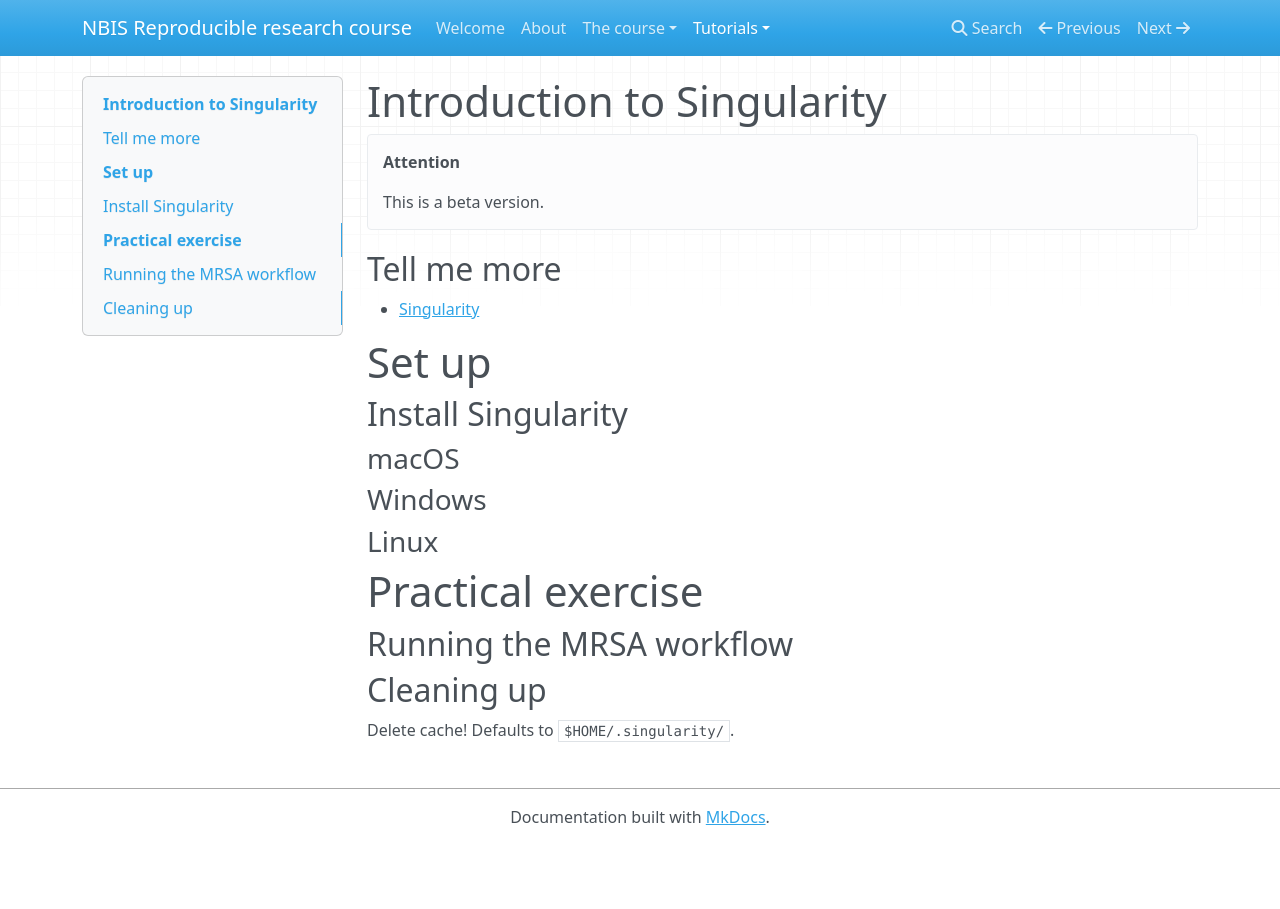
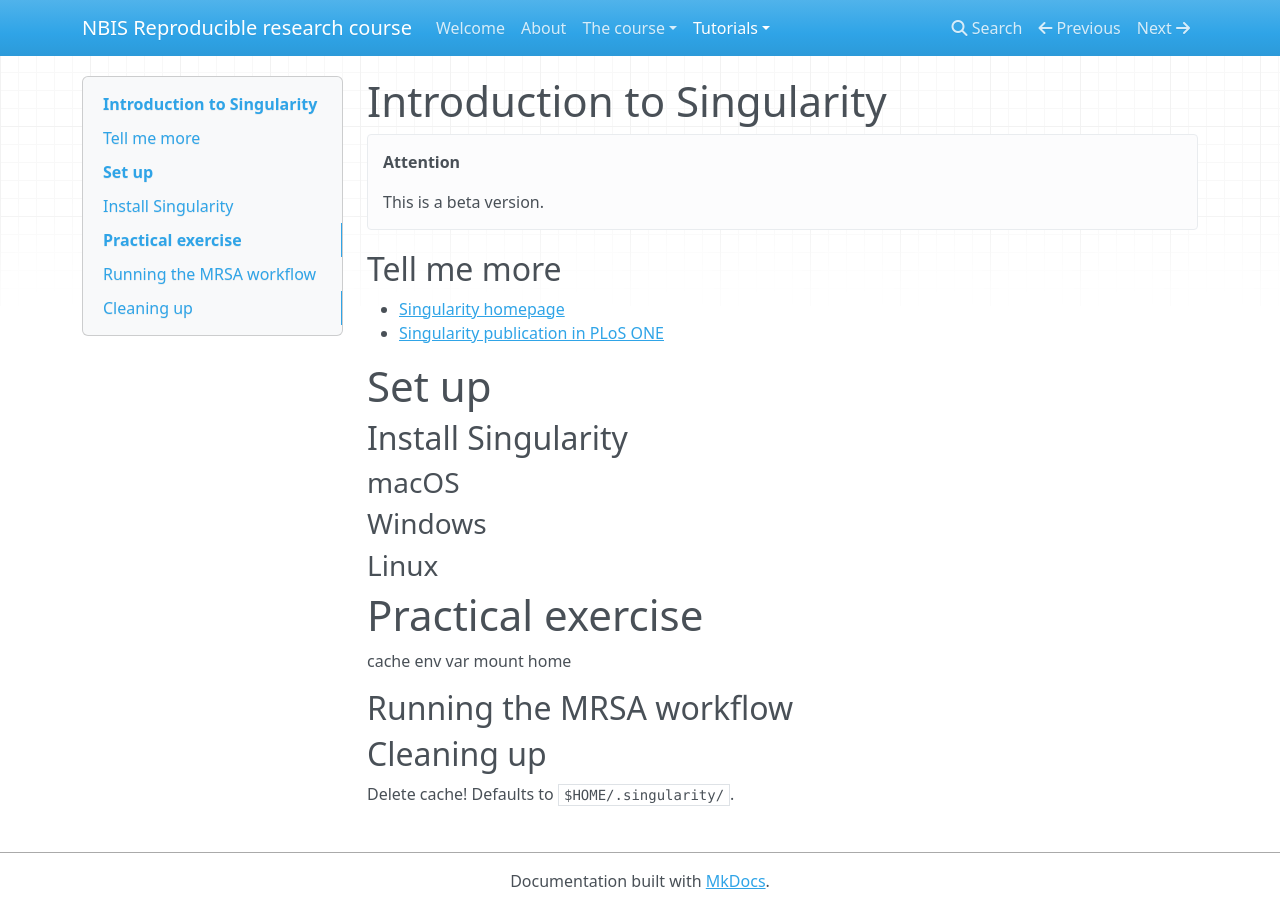
Before and after one commit to NBISweden/workshop-reproducible-research, an MkDocs documentation site: the page built from docs/singularity.md, in a window 1280 px wide. Built offline with MkDocs 1.6.1, drawn with Linux system fonts in a browser that asks for light colours; nearby versions of some CDN libraries; old or Windows-style settings are respelled for this version of MkDocs.

Commit message:
minor documentation addition

```diff
--- a/docs/singularity.md
+++ b/docs/singularity.md
@@ -4,7 +4,8 @@
     This is a beta version.
 
 ## Tell me more
-* [Singularity](http://singularity.lbl.gov/)
+* [Singularity homepage](http://singularity.lbl.gov/)
+* [Singularity publication in PLoS ONE](http://journals.plos.org/plosone/article?id=10.1371/journal.pone.0177459)
 
 # Set up
 
@@ -21,6 +22,8 @@
 
 # Practical exercise
 
+cache env var
+mount home
 
 ## Running the MRSA workflow
 
```
Also changed, not shown: docs/tutorial_intro.md (+1 -1 lines).
